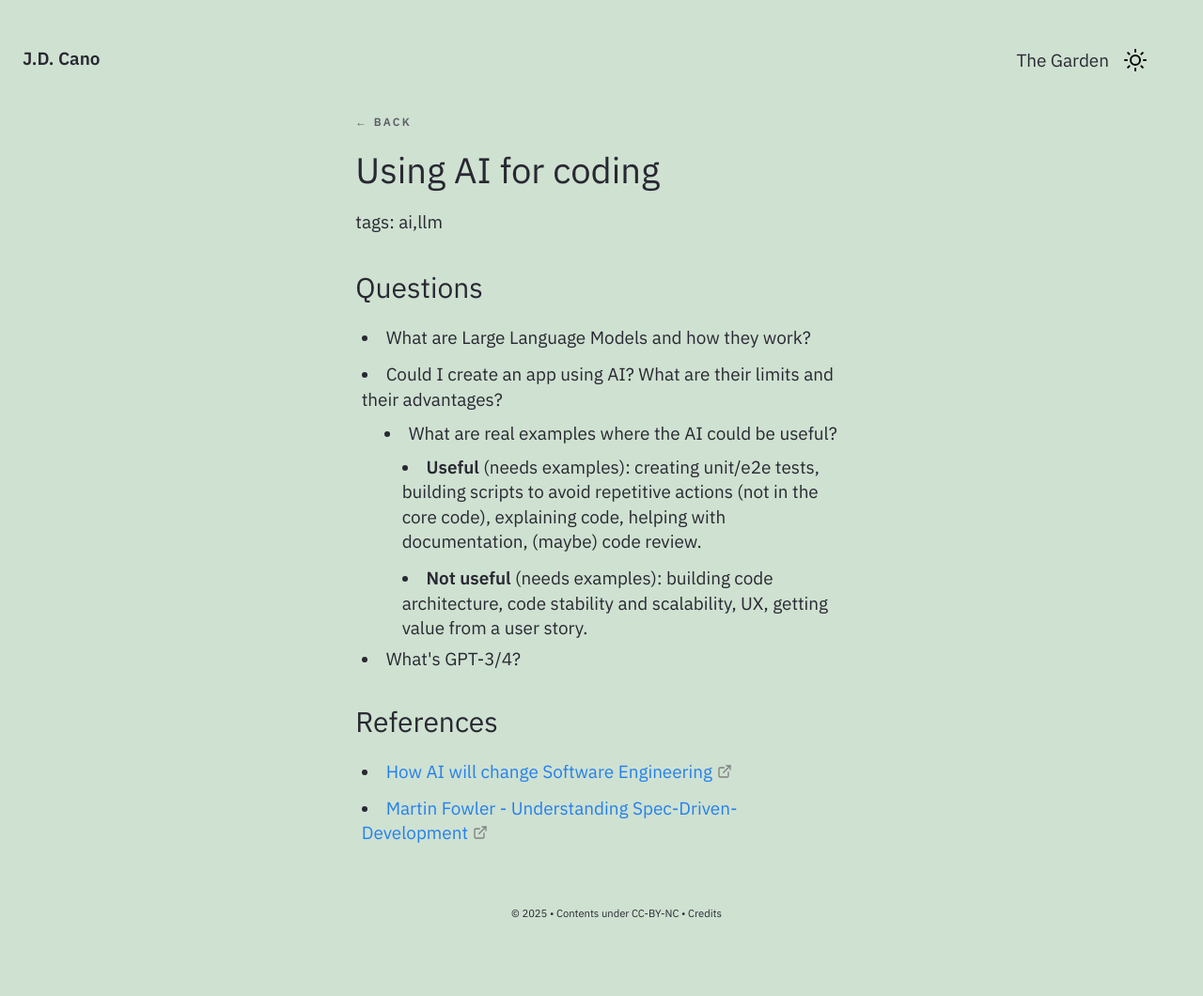
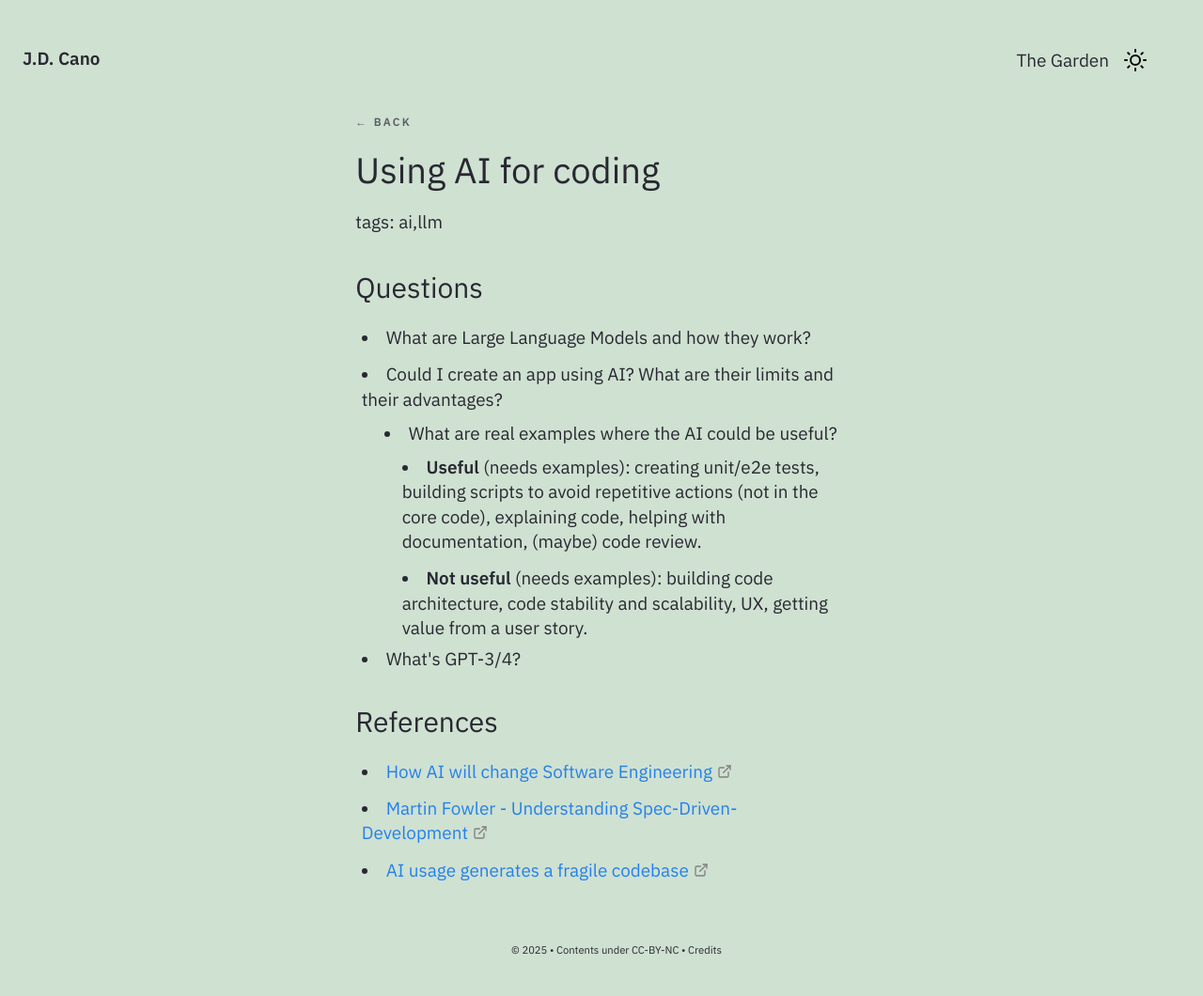
Before and after one commit to Gorzas/gorzas.github.io, a Jekyll site: the page built from _notes/Public/tech/Using AI for coding.md, in a window 1280 px wide. Shown: the whole page at 94% size. Built offline with Jekyll 4.4.1, drawn with Linux system fonts in a browser that asks for light colours; before the commit the page ends 1020 px from its top, so only the background shows below that; part of the change alters nothing that is shown.

Commit message:
Update updated date and add new reference

```diff
--- a/_notes/Public/tech/Using AI for coding.md
+++ b/_notes/Public/tech/Using AI for coding.md
@@ -3,7 +3,7 @@ title: Using AI for coding
 feed: show
 tags: ai llm
 date: 17-10-2023
-updated: 15-06-2026
+updated: 11-11-2026
 type: essay
 growth: seedlings
 ---
@@ -20,3 +20,4 @@ growth: seedlings
 ### References
 - [How AI will change Software Engineering](https://newsletter.pragmaticengineer.com/p/how-ai-will-change-software-engineering?utm_source=substack&utm_medium=email)
 - [Martin Fowler - Understanding Spec-Driven-Development](https://martinfowler.com/articles/exploring-gen-ai/sdd-3-tools.html)
+- [AI usage generates a fragile codebase](https://evanxmerz.com/post/ai-usage-generates-a-fragile-codebase/)
```
